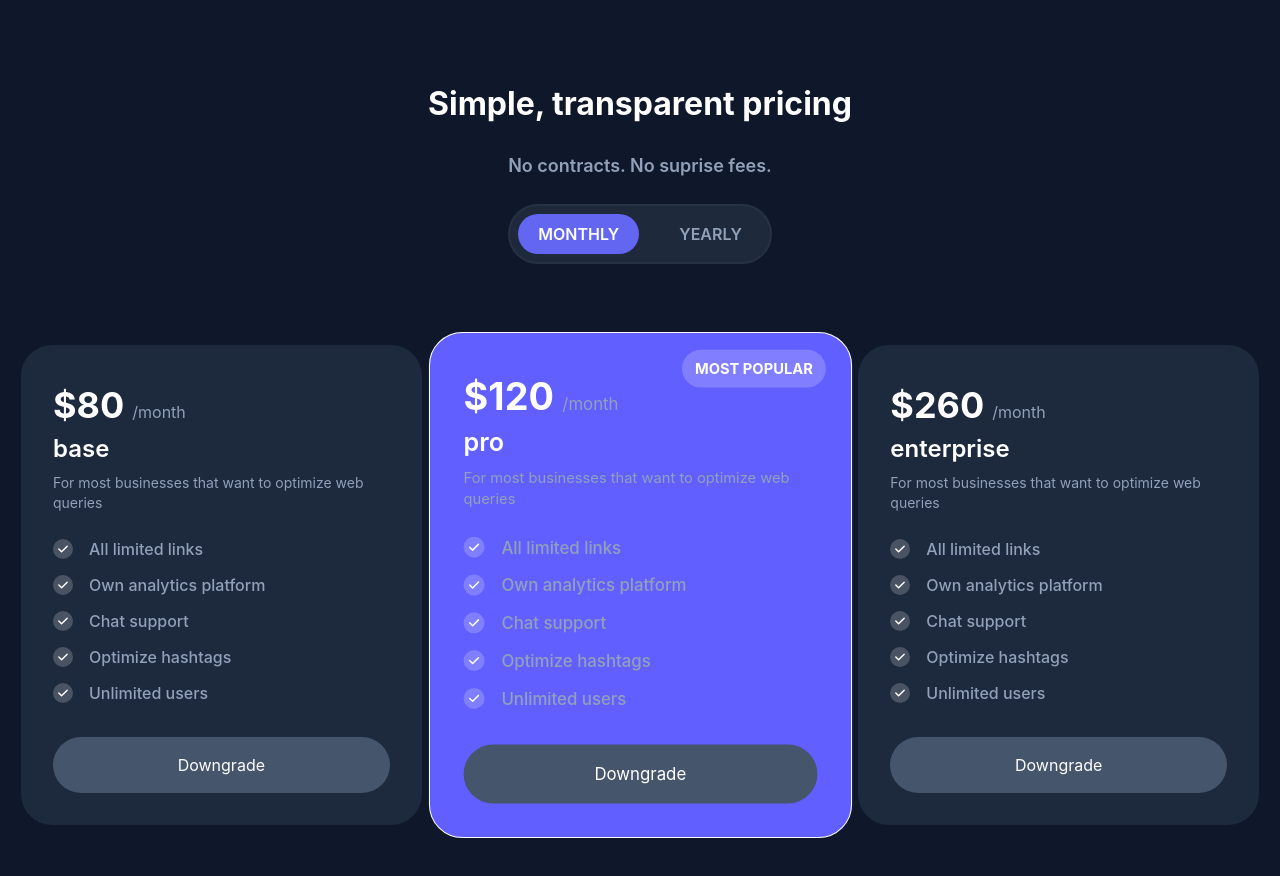
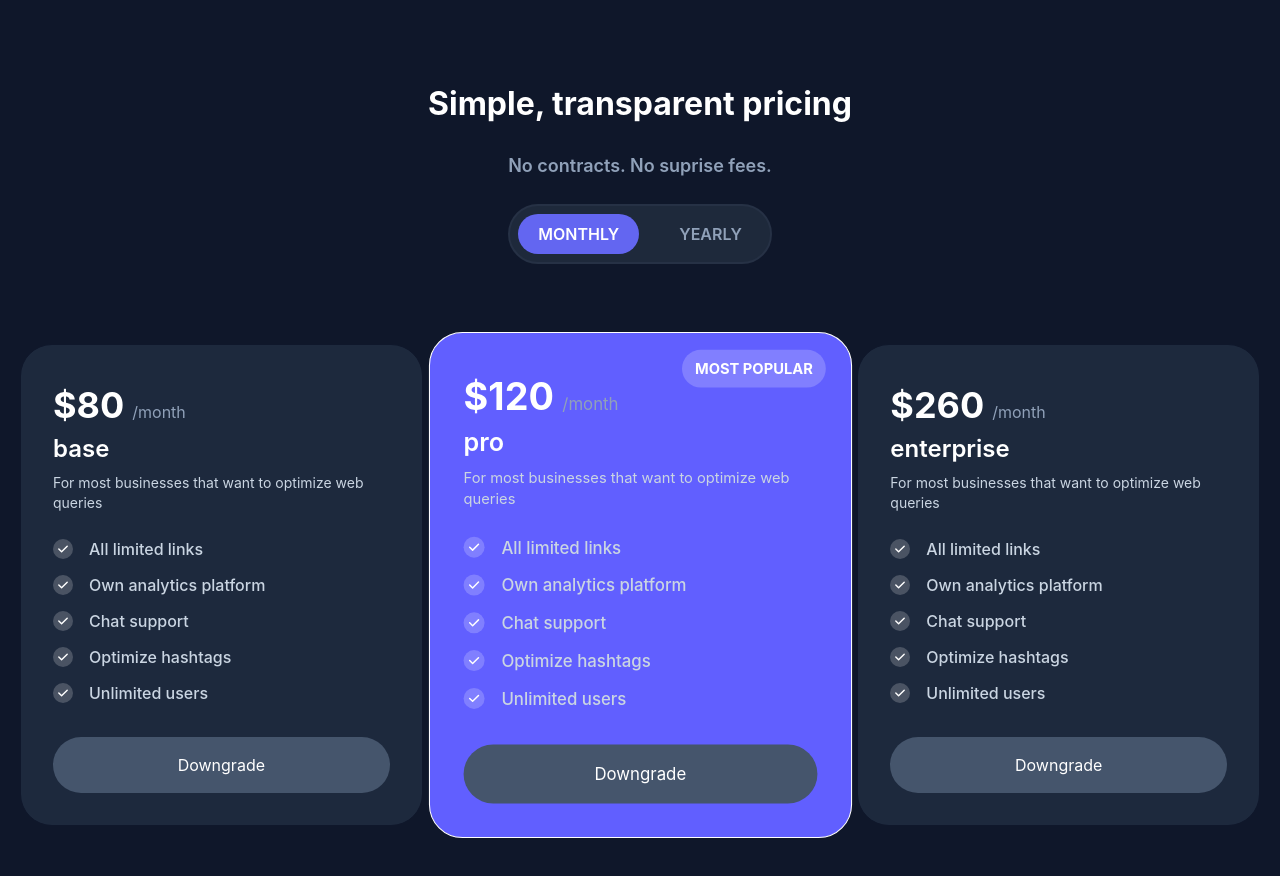
Before and after one commit to ManishNewa/ReactApp, a React (Vite) app: page / in a window 1280 px wide. Shown: the top 876 px of the page. Built offline with nearby package versions, Linux system fonts and the light colour scheme.

Commit message:
fix text color

```diff
--- a/src/components/cards/PricingCard.jsx
+++ b/src/components/cards/PricingCard.jsx
@@ -20,7 +20,7 @@ export default function PricingCard({ features, type, amount, isPopular }) {
                 </div>
                 <div className="text-2xl font-semibold">{type}</div>
             </div>
-            <p className="text-slate-400 text-sm mb-6">
+            <p className="text-slate-300 text-sm mb-6">
                 For most businesses that want to optimize web queries
             </p>
             <ul className="flex-1 mb-8 space-y-3">
@@ -39,7 +39,7 @@ export default function PricingCard({ features, type, amount, isPopular }) {
                                 />
                             </svg>
                         </div>
-                        <span className="text-md font-medium text-slate-400">
+                        <span className="text-md font-medium text-slate-300">
                             {feature}
                         </span>
                     </li>
```
